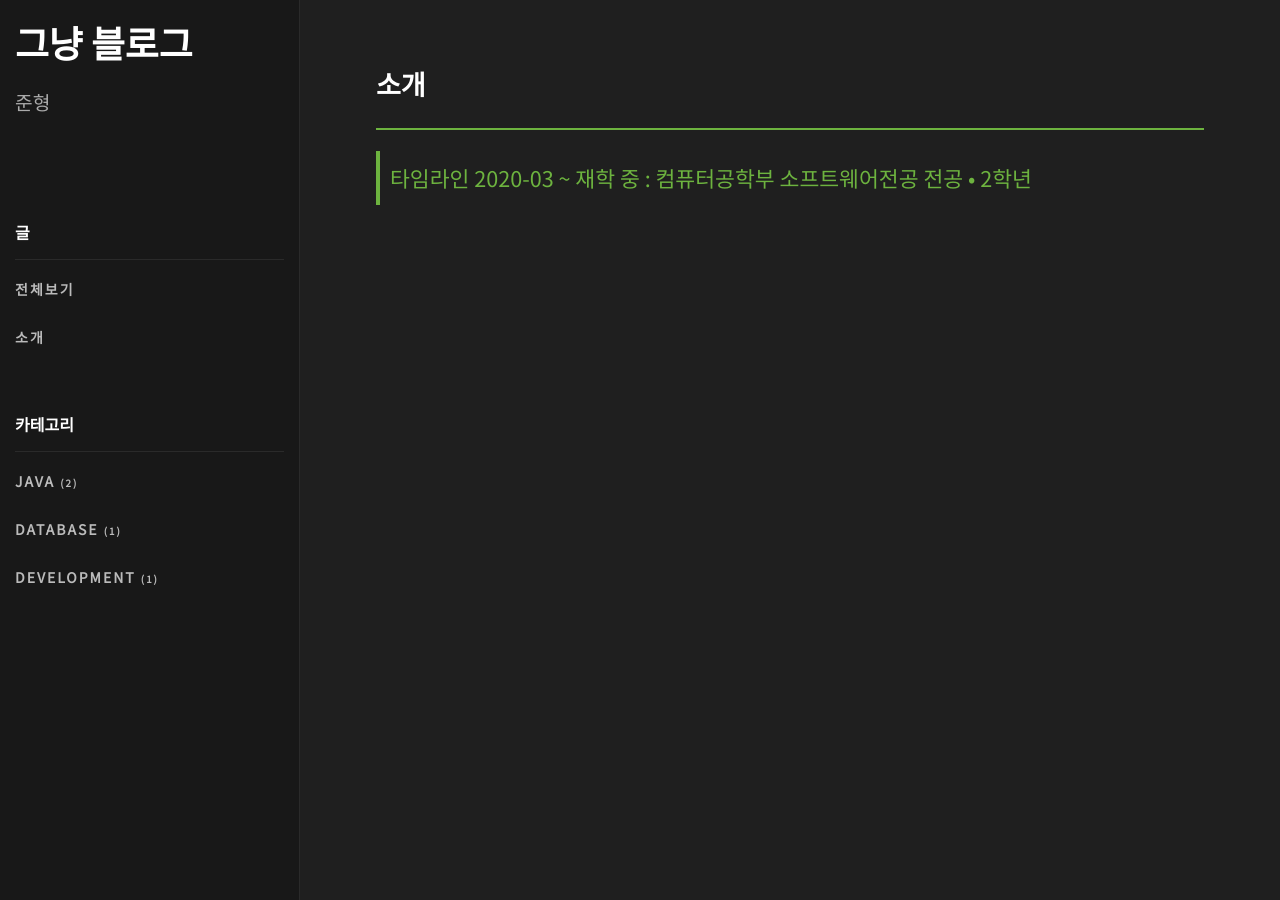
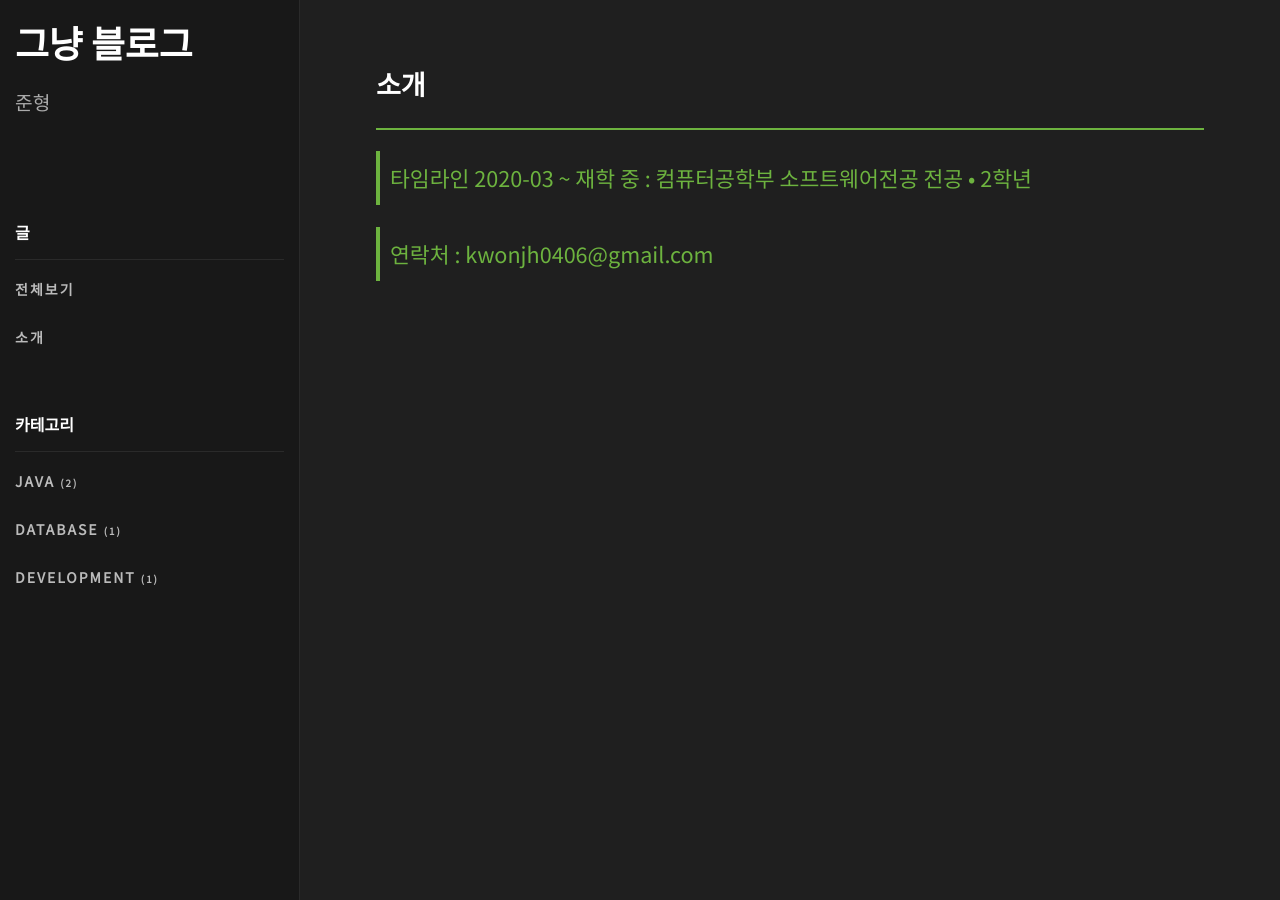
Before and after one commit to kwonjoonhyung/kwonjoonhyung.github.io, a Jekyll site: the page built from About.md, in a window 1280 px wide. Built offline with Jekyll 4.4.1, drawn with Linux system fonts in a browser that asks for light colours; some web fonts are replaced.

Commit message:
소개<연락처 추가

```diff
--- a/About.md
+++ b/About.md
@@ -6,3 +6,5 @@ permalink: /about/
 
 > 타임라인
 2020-03 ~ 재학 중 : 컴퓨터공학부 소프트웨어전공 전공 • 2학년
+
+> 연락처 : kwonjh0406@gmail.com
```
